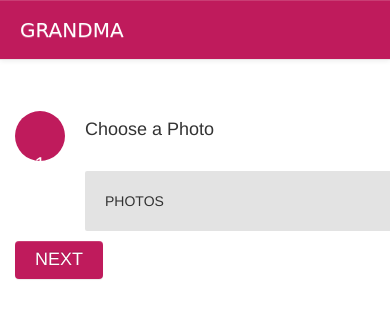
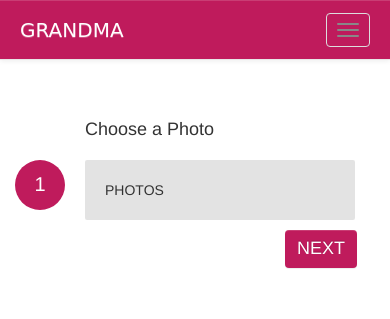
Before and after one commit to JNazare/grandparent_app, a Flask app: page /create in a window 390 px wide; the page is wider, and only the part inside the window is pictured. Shown: the top 319 px of that part. Run offline with Flask 2, Linux system fonts and the light colour scheme; some libraries are stand-ins or nearby versions.

Commit message:
bootstrap responsiveness fixes

```diff
--- a/static/style.css
+++ b/static/style.css
@@ -5,11 +5,49 @@
 }
 
 .navbar .container {
-	width: 1000px;
+	max-width: 1000px;
 }
 
 .navbar-default {
 	background: #BF1B5C;
+}
+
+@media (max-width: 400px) {
+
+  	.navbar-default {
+    	background: #BF1B5C;
+  	}
+
+	.navbar-default .navbar-nav>li>a {
+	 	background: #BF1B5C;
+		color: white;
+		font-weight: 300;
+	}
+
+	.navbar-default .navbar-nav>li>a:hover {
+		background: #BF1B5C;
+		color: white;
+		font-weight: 300;
+	}
+}
+
+@media (max-width: 767px) {
+
+  	.navbar-default {
+    	background: #BF1B5C;
+  	}
+
+	.navbar-default .navbar-nav>li>a {
+	 	background: #BF1B5C;
+		color: white;
+		font-weight: 300;
+	}
+
+	.navbar-default .navbar-nav>li>a:hover {
+		background: #BF1B5C;
+		color: white;
+		font-weight: 300;
+	}
 }
 
 .navbar-default .navbar-nav>li>a {
@@ -35,7 +73,7 @@
 /* HOMEPAGE DESIGN */
 .app-container {
 	padding-bottom: 50px;
-	width: 1000px;
+	max-width: 1000px;
 }
 
 .app-container .btn-primary {
@@ -96,7 +134,7 @@
 
 /* SEND A POSTCARD */
 .send-postcard-container {
-	width: 1000px;
+	max-width: 1000px;
 	margin-top: 100px;
 	padding-bottom: 20px;
 }
@@ -124,8 +162,6 @@
 	font-size: 18px;
 	font-weight: 200;
 	letter-spacing: 0.01;
-	padding-left: 20px;
-	padding-right: 20px;
 	margin-top: 10px;
 }
 
@@ -144,6 +180,6 @@
 	color: black;
 	border-radius: 2px;
 	padding: 20px;
-	margin-left:70px;
+	margin-left: 20px;
 	opacity: 0.8
 }
--- a/templates/create.html
+++ b/templates/create.html
@@ -6,7 +6,7 @@
 <div class="container send-postcard-container">
 	<div class="col-lg-12 col-xs-12 no-padding choose-photo-container">
 
-		<div class="col-lg-12 no-padding">
+		<div class="col-lg-12 col-xs-12 no-padding">
 
 			<div class="col-lg-12 col-xs-12 no-padding step-label">
 				<h4>Choose a Photo</h4>
@@ -14,20 +14,20 @@
 
 		</div>
 
-		<div class="col-lg-12 no-padding">
-			<div class="col-lg-2 no-padding step-circle">
+		<div class="col-lg-12 col-md-12 col-sm-12 col-xs-12 no-padding">
+			<div class="col-lg-2 col-sm-2 col-md-2 col-xs-2 no-padding step-circle">
 			1
 			</div>
 
-			<div class="info-container">
-			PHOTOS
+			<div class="info-container col-lg-10 col-sm-9 col-md-9 col-xs-9">
+				PHOTOS
 			</div>
 
 		</div>
 
-		<div class="col-lg-12 no-padding">
+		<div class="col-lg-12 col-md-12 col-sm-12 col-xs-12 no-padding">
 
-			<button class="btn btn-primary col-lg-offset-11 xol-xs-offset-11 choose-photo-button"></i>NEXT</button>
+			<button class="btn btn-primary col-lg-offset-10 col-md-offset-9 col-sm-offset-9 col-xs-offset-9 choose-photo-button"></i>NEXT</button>
 
 		</div>
 
@@ -43,13 +43,12 @@
 
 		</div>
 
-		<div class="col-lg-12 no-padding">
-
-			<div class="col-lg-2 no-padding step-circle">
+		<div class="col-lg-12 col-md-12 col-sm-12 col-xs-12 no-padding">
+			<div class="col-lg-2 col-sm-2 col-md-2 col-xs-2 no-padding step-circle">
 			2
 			</div>
 
-			<div class="info-container">
+			<div class="info-container col-lg-10 col-sm-9 col-md-9 col-xs-9">
 			<form role="form">
 		    <div class="form-group">
 		      <textarea class="form-control" rows="8" id="message" placeholder="Add your message here!"></textarea>
@@ -59,9 +58,8 @@
 
 		</div>
 
-		<div class="col-lg-12 no-padding">
-
-			<button class="btn btn-primary col-lg-offset-11 xol-xs-offset-11 add-message-button"></i>NEXT</button>
+		<div class="col-lg-12 col-md-12 col-sm-12 col-xs-12 no-padding">
+			<button class="btn btn-primary col-lg-offset-10 col-md-offset-9 col-sm-offset-9 col-xs-offset-9 add-message-button"></i>NEXT</button>
 
 		</div>
 
@@ -77,12 +75,12 @@
 
 		</div>
 
-		<div class="col-lg-12 no-padding">
-			<div class="col-lg-2 no-padding step-circle">
+		<div class="col-lg-12 col-md-12 col-sm-12 col-xs-12 no-padding">
+			<div class="col-lg-2 col-sm-2 col-md-2 col-xs-2 no-padding step-circle">
 			3
 			</div>
 
-			<div class="info-container">
+			<div class="info-container col-lg-10 col-sm-9 col-md-9 col-xs-9">
 			<div class="form-group">
 				  <label for="usr">To</label>
 				  <input type="text" class="form-control" id="usr">
@@ -95,9 +93,9 @@
 
 		</div>
 
-		<div class="col-lg-12 no-padding">
+		<div class="col-lg-12 col-md-12 col-sm-12 col-xs-12 no-padding">
 
-			<button class="btn btn-primary col-lg-offset-11 xol-xs-offset-11 add-message-button"></i>Send</button>
+			<button class="btn btn-primary col-lg-offset-10 col-md-offset-9 col-sm-offset-9 col-xs-offset-9 send-message-button"></i>NEXT</button>
 
 		</div>
 
--- a/templates/index.html
+++ b/templates/index.html
@@ -16,12 +16,9 @@
 			<h2>About the App</h2>
 			<p>This app lets you This app lets youThis app lets youThis app lets youThis app lets youThis app lets youThis app lets you. Want to share your recent updates with grandparents? </p>
 
-			<!-- <button class="btn btn-primary col-lg-7 xol-xs-7">SEND A POSTCARD</button> -->
-
 		</div>
 	</div>
 
-	<!-- HOW IT WORKS -->
 	<div class="col-lg-12 col-xs-12 no-padding">
 		<div class="col-lg-12 col-xs-12 no-padding">
 			<h2>How it Works</h2>
```
